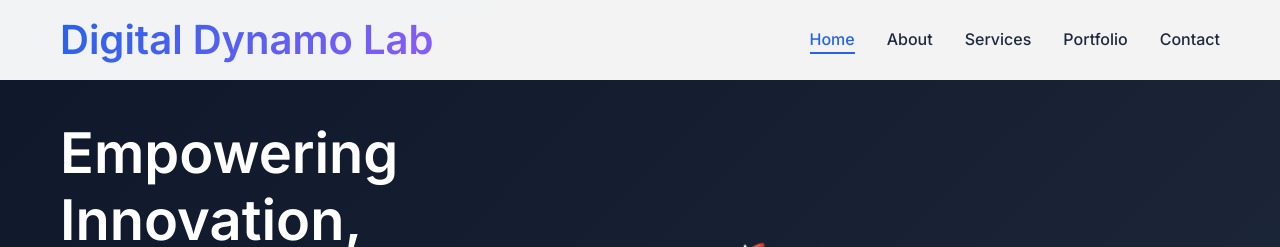
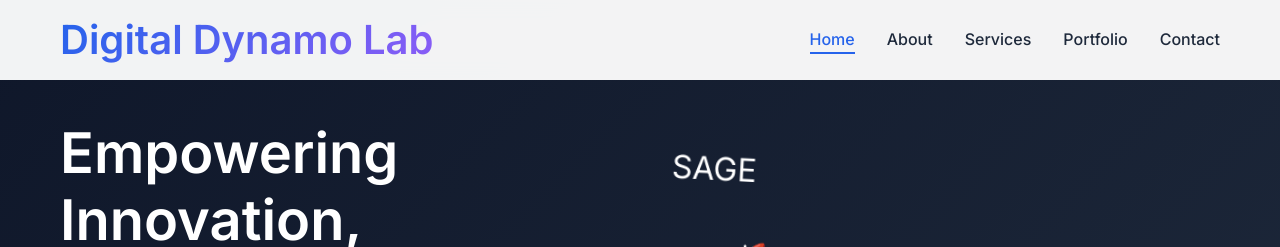
Before and after one commit to Rockykid02/Digital-Dynamo-Lab, a plain HTML site: page index.html in a window 1280 px wide. Shown: the top 247 px of the page. Drawn offline with Linux system fonts and the light colour scheme.

Commit message:
Add new floating element with text 'SAGE'

```diff
--- a/index.html
+++ b/index.html
@@ -47,6 +47,7 @@
                     <div class="floating-element element-2">💻</div>
                     <div class="floating-element element-3">⚡</div>
                     <div class="floating-element element-4">🎯</div>
+                    <div class="floating-element element-5">SAGE</div>
                 </div>
             </div>
         </div>
```
